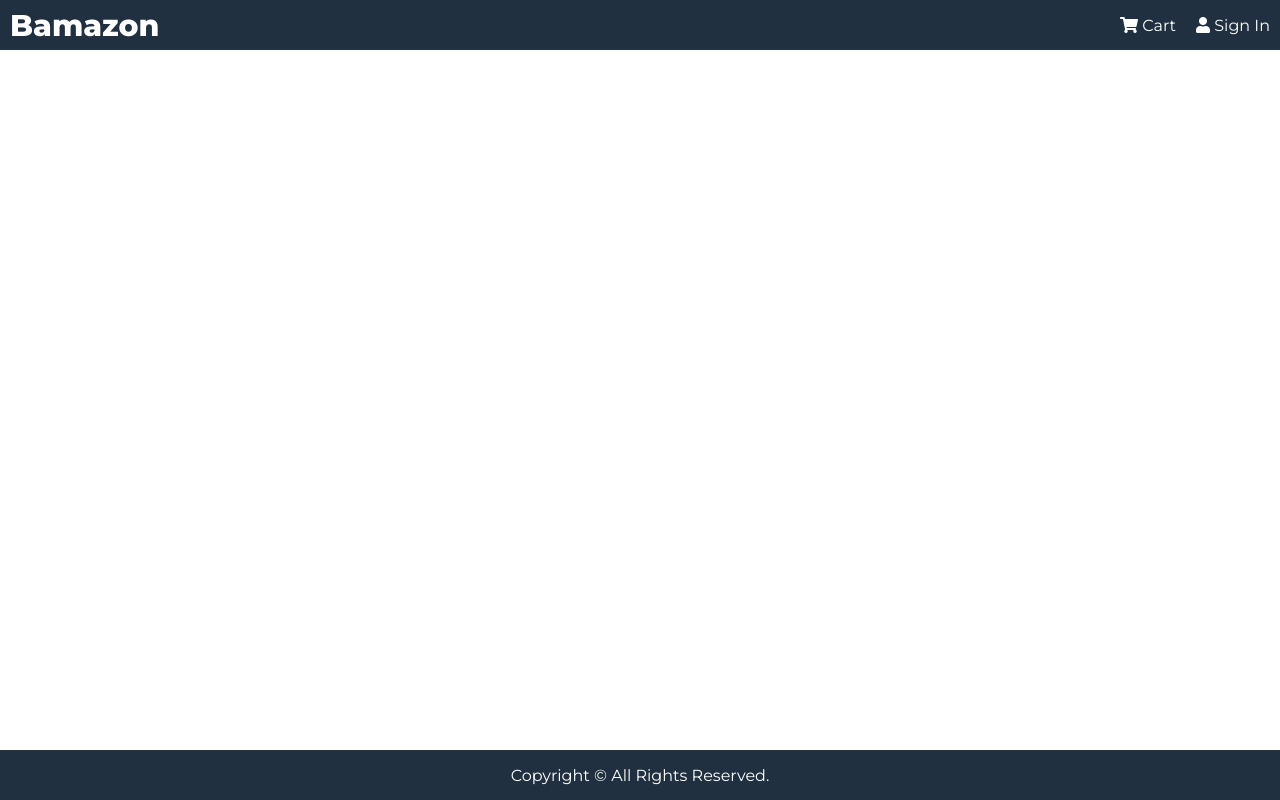
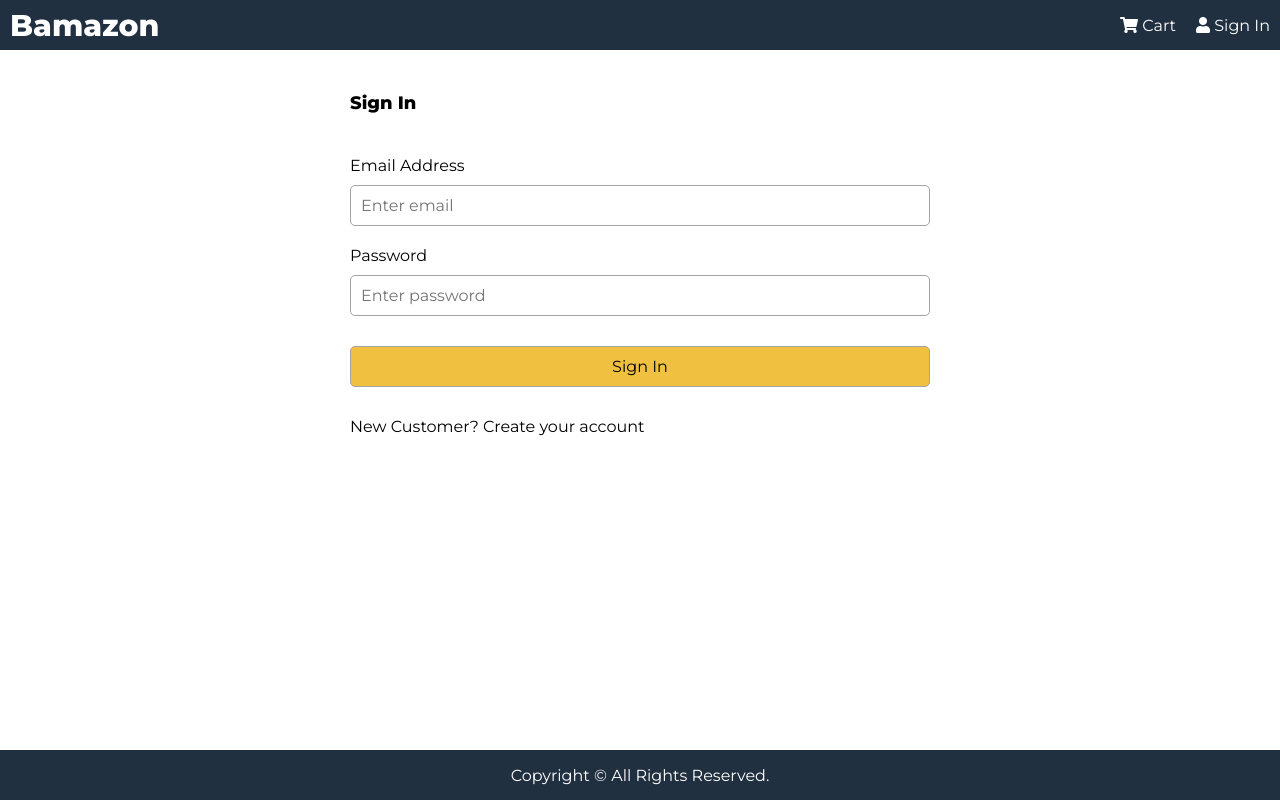
Before and after one commit to jsilver88/Bamazon, a React (Create React App) app in the folder frontend/: page /signin in a window 1280 px wide. Built offline with nearby package versions, Linux system fonts and the light colour scheme.

Commit message:
Created a signin screen and form

```diff
--- a/frontend/src/App.js
+++ b/frontend/src/App.js
@@ -4,6 +4,7 @@
 import CartScreen from './screens/CartScreen';
 import HomeScreen from './screens/HomeScreen';
 import ProductScreen from './screens/ProductScreen';
+import SigninScreen from './screens/SigninScreen';
 
 const App = () => {
   const cart = useSelector((state) => state.cart);
@@ -34,6 +35,7 @@
         <main>
           <Route path='/cart/:id?' component={CartScreen}></Route>
           <Route path='/product/:id' component={ProductScreen}></Route>
+          <Route path='/signin' component={SigninScreen}></Route>
           <Route path='/' component={HomeScreen} exact></Route>
         </main>
 
--- a/frontend/src/index.css
+++ b/frontend/src/index.css
@@ -228,3 +228,20 @@
   color: #a02020;
   background-color: #ffe0e0e0;
 }
+
+/* Form */
+.form {
+  max-width: 60rem;
+  margin: 0 auto;
+}
+
+.form > div {
+  display: flex;
+  flex-direction: column;
+  margin: 1rem;
+}
+
+.form label {
+  margin: 1rem 0;
+  display: block;
+}
--- /dev/null
+++ b/frontend/src/screens/SigninScreen.js
@@ -0,0 +1,55 @@
+import React, { useState } from 'react';
+import { Link } from 'react-router-dom';
+
+const SigninScreen = () => {
+  const [email, setEmail] = useState('');
+  const [password, setPassword] = useState('');
+  const submitHandler = (e) => {
+    e.preventDefault();
+    // TODO: signin action
+  };
+
+  return (
+    <div>
+      <form className='form' onSubmit={submitHandler}>
+        <div>
+          <h1>Sign In</h1>
+        </div>
+        <div>
+          <label htmlFor='email'>Email Address</label>
+          <input
+            type='email'
+            id='email'
+            placeholder='Enter email'
+            required
+            onChange={(e) => setEmail(e.target.value)}
+          ></input>
+        </div>
+        <div>
+          <label htmlFor='password'>Password</label>
+          <input
+            type='password'
+            id='password'
+            placeholder='Enter password'
+            required
+            onChange={(e) => setPassword(e.target.value)}
+          ></input>
+        </div>
+        <div>
+          <label />
+          <button className='primary' type='submit'>
+            Sign In
+          </button>
+        </div>
+        <div>
+          <label />
+          <div>
+            New Customer? <Link to='/register'>Create your account</Link>
+          </div>
+        </div>
+      </form>
+    </div>
+  );
+};
+
+export default SigninScreen;
```
Also changed, not shown: 1 other file (tests, documents, lock files or other folders).
